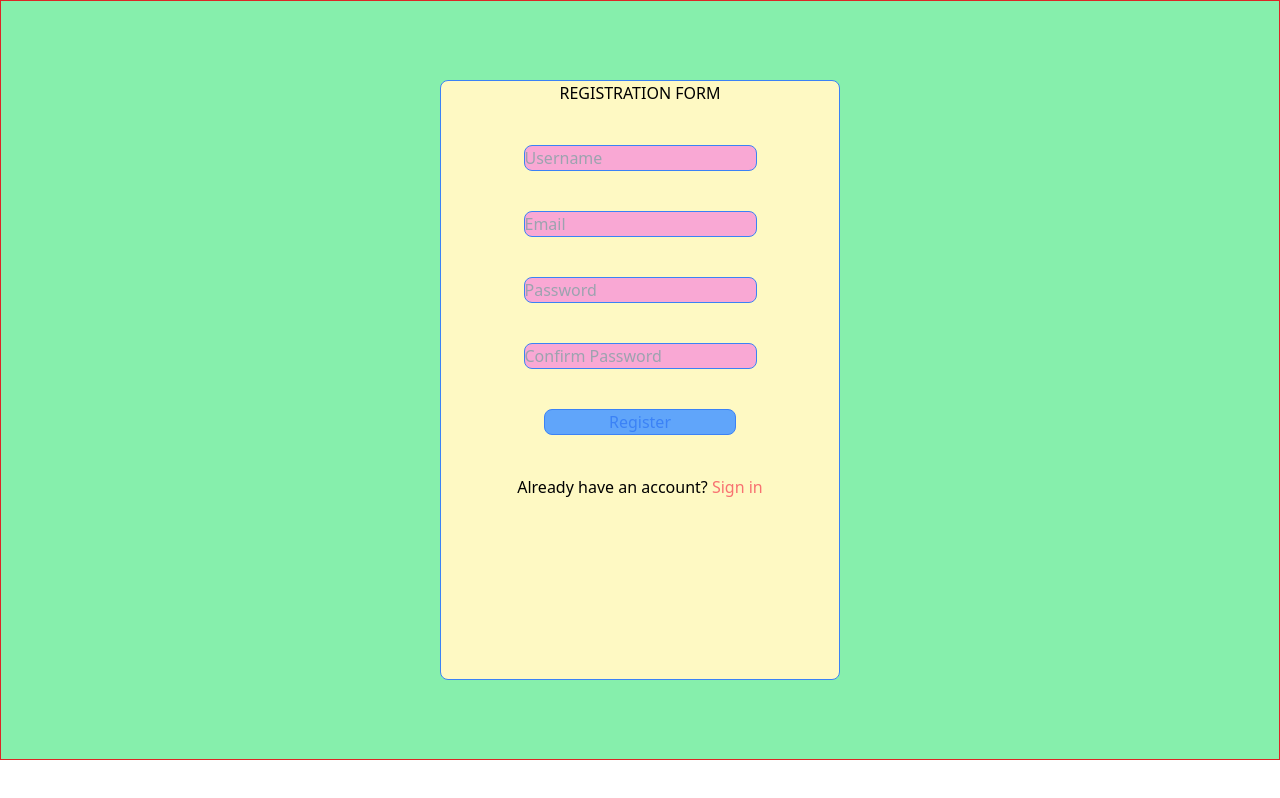
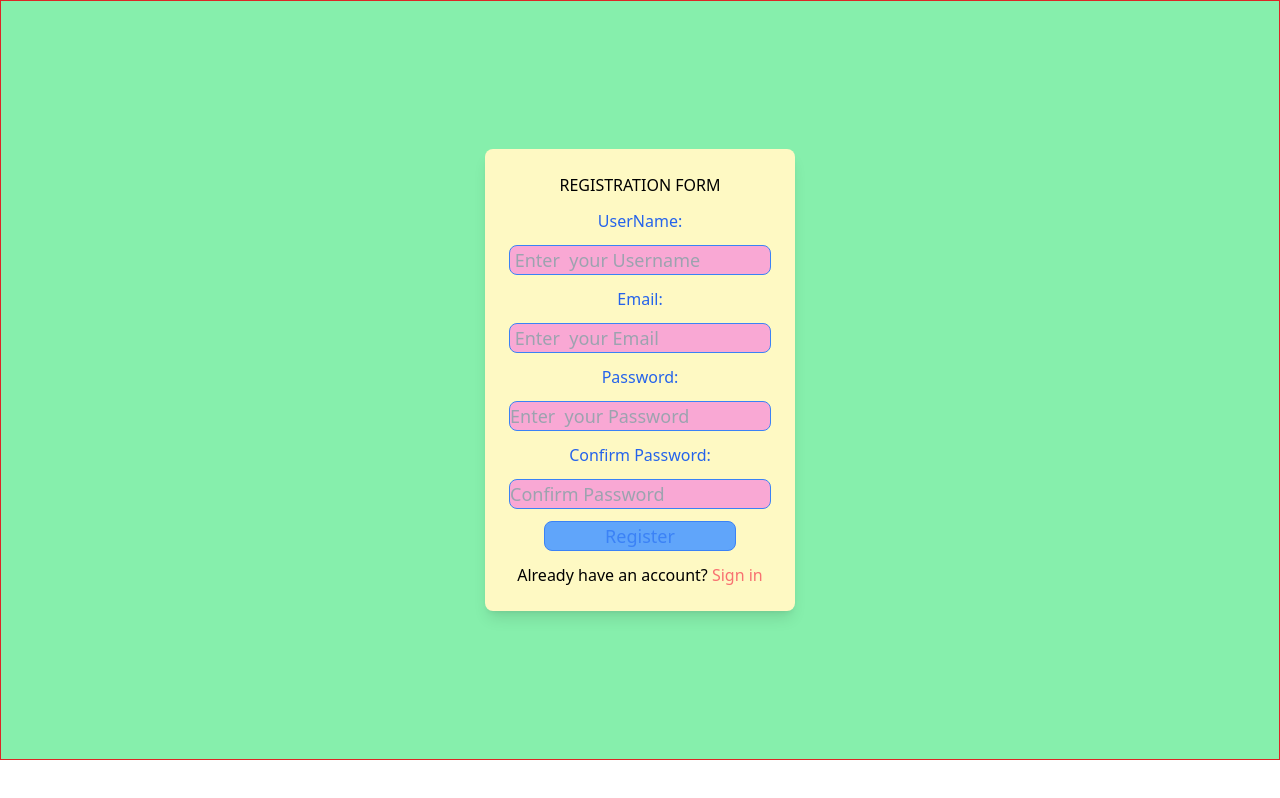
Before and after one commit to sylvie98/ProjectVite, a React (Vite) app: page /Signup in a window 1280 px wide. Built offline with nearby package versions, Linux system fonts and the light colour scheme.

Commit message:
add validation

```diff
--- a/src/App.jsx
+++ b/src/App.jsx
@@ -16,12 +16,11 @@ const App = () => {
     <Router>
 
       <Routes>
-      <Route path='/' element={<Otherpages/>}>
-      <Route path='/' element={<Signin/>}/>
-      <Route path='/Signup' element={<Signup/>}/>
-        <Route path='/Forgetpassword' element={<Forgetpassword />} />
-        <Route path='/Resetpassword' element={<Resetpassword />} />
-        <Route path='/Confirmation' element={<Confirmation />} />
+        <Route path='/' element={<Otherpages/>}>
+          <Route path='/' element={<Signin/>}/>
+          <Route path='/Signup' element={<Signup/>}/>
+          <Route path='/Forgetpassword' element={<Forgetpassword />} />
+          <Route path='/Resetpassword' element={<Resetpassword />} />
         </Route>
 
         <Route path='/' element={<Layout/>}>
@@ -29,8 +28,6 @@ const App = () => {
             <Route path='/About' element={<About />} />
             <Route path='/Contacts' element={<Contacts />} />
         </Route>
-
-
       </Routes>
     </Router>
   )
--- a/src/components/Otherpages.jsx
+++ b/src/components/Otherpages.jsx
@@ -1,14 +1,11 @@
 import React from 'react'
-import Signin from './Signin'
 import { Outlet } from 'react-router-dom'
 
 const Otherpages = () => {
   return (
     <div className>
-        {/* <Signin/>
-        <div className ="flex justify-center "> */}
         <Outlet/>
-        {/* </div> */}
+
     </div>
   )
 }
--- a/src/components/Signin.jsx
+++ b/src/components/Signin.jsx
@@ -5,7 +5,7 @@ const Signin = () => {
   return (
     <div>
         <div  className=' bg-green-300 flex justify-center items-center flex-col p-3 h-[95vh] border border-red-600  w-full'>
-            <h2>LOGO HERE</h2>
+            <h2>Signin Your Account</h2>
             <div className=' bg-yellow-100 h-[50vh] mt-10 rounded-2xl border border-blue-500'>
                 <form className='flex flex-col gap-8 justify-center items-center mt-5 '>
                     <h3>LOGIN IN PAGE</h3>
--- a/src/components/Signup.jsx
+++ b/src/components/Signup.jsx
@@ -18,16 +18,19 @@ const Signup = () => {
     e.preventDefault();
     const newErrors = {};
     if (formData.uname === '') {
-      newErrors.uname = 'Username is required';
+      newErrors.uname = 'Please Enter your username';
     }
     if (formData.email === '') {
-      newErrors.email = 'Email is required';
+      newErrors.email = ' Please Enter your Email ';
     }
     if (formData.password ==='') {
-      newErrors.password = 'Password is required';
+      newErrors.password = ' Please Enter your  Password';
     }
-    if (formData.password !== formData.confirmPassword) {
-      newErrors.confirmPassword = 'Passwords do not match';
+    if (formData.password !== formData.confirmPassword)  {
+      newErrors.confirmPassword = ' your Password not match';
+    }
+    else{
+      newErrors.confirmPassword=" Confirm Your Password "
     }
     if (Object.keys(newErrors).length > 0) {
       setErrors(newErrors);
@@ -46,23 +49,28 @@ const Signup = () => {
 
   return (
     <div className='bg-green-300 flex justify-center items-center flex-col  h-[95vh] border border-red-600 w-full'>
-      <div className='bg-yellow-100 h-[75vh] w-[50vh] rounded-lg border border-blue-500'>
-            <form onSubmit={handleSubmit} className='flex flex-col gap-10 justify-center items-center'>
-                <h3>REGISTRATION FORM</h3>
-                {errors.uname && <p>{errors.uname}</p>}
-                <input type="text" name='uname' placeholder='Username' value={formData.uname} onChange={handleChange} className= "bg-pink-300 border border-blue-500 text-blue-500 rounded-lg "/>
+      <div className='bg-yellow-100 h-[75vh]border border-blue-500  mb-0  space-y-4 rounded-lg p-4 shadow-lg sm:p-6 lg:p-10'>
 
-                {errors.email && <p>{errors.email}</p>}
-                <input type='email' name='email' placeholder='Email' value={formData.email} onChange={handleChange} className="bg-pink-300 border border-blue-500 text-blue-500 rounded-lg"/>
+            <form onSubmit={handleSubmit} className='flex flex-col gap-3 items-center'>
+            <h3>REGISTRATION FORM</h3>
+                <label className=' text-blue-600'>UserName:</label>
+                <input type="text" name='uname' placeholder=' Enter  your Username' value={formData.uname} onChange={handleChange} className= "bg-pink-300 border border-blue-500 text-blue-500 rounded-lg text-lg "/>
+                {errors.uname && <p className=' text-red-500'>{errors.uname}</p>}
 
-                {errors.password && <p>{errors.password}</p>}
-                <input type="password" name='password' placeholder='Password' value={formData.password} onChange={handleChange}  className="bg-pink-300 border border-blue-500 text-blue-600 rounded-lg"/>
+                <label className='t text-blue-600'>Email:</label>
+                <input type='email' name='email' placeholder=' Enter  your Email' value={formData.email} onChange={handleChange} className="bg-pink-300 border border-blue-500 text-blue-500 rounded-lg text-lg"/>
+                {errors.email && <p className=' text-red-500'>{errors.email}</p>}
 
-                {errors.confirmPassword && <p>{errors.confirmPassword}</p>}
-                <input type="password" name='confirmPassword' placeholder='Confirm Password' value={formData.confirmPassword} onChange={handleChange}  className="bg-pink-300 border border-blue-500 text-blue-600 rounded-lg"/>
+                <label className='t text-blue-600'>Password:</label>
+                <input type="password" name='password' placeholder='Enter  your Password' value={formData.password} onChange={handleChange}  className="bg-pink-300 border border-blue-500 text-blue-600 rounded-lg text-lg"/>
+                {errors.password && <p className=' text-red-500'>{errors.password}</p>}
 
-                <button type='submit' className='border border-blue-500 text-blue-500 bg-blue-400 rounded-lg  w-48'>Register</button>
-                <p>Already have an account? <Link to={"/"} className='text-red-400 mb-16'>Sign in</Link></p>
+                <label className='t text-blue-600'>Confirm Password:</label>
+                <input type="password" name='confirmPassword' placeholder='Confirm Password' value={formData.confirmPassword} onChange={handleChange}  className="bg-pink-300 border border-blue-500 text-blue-600 rounded-lg text-lg"/>
+                {errors.confirmPassword && <p className=' text-red-500 '>{errors.confirmPassword}</p>}
+
+                <button type='submit' className='border border-blue-500 text-blue-500 bg-blue-400 rounded-lg  text-lg w-48'>Register</button>
+                <p>Already have an account? <Link to={"/"} className='text-red-400 mb-16 '>Sign in</Link></p>
             </form>
 
       </div>
```
